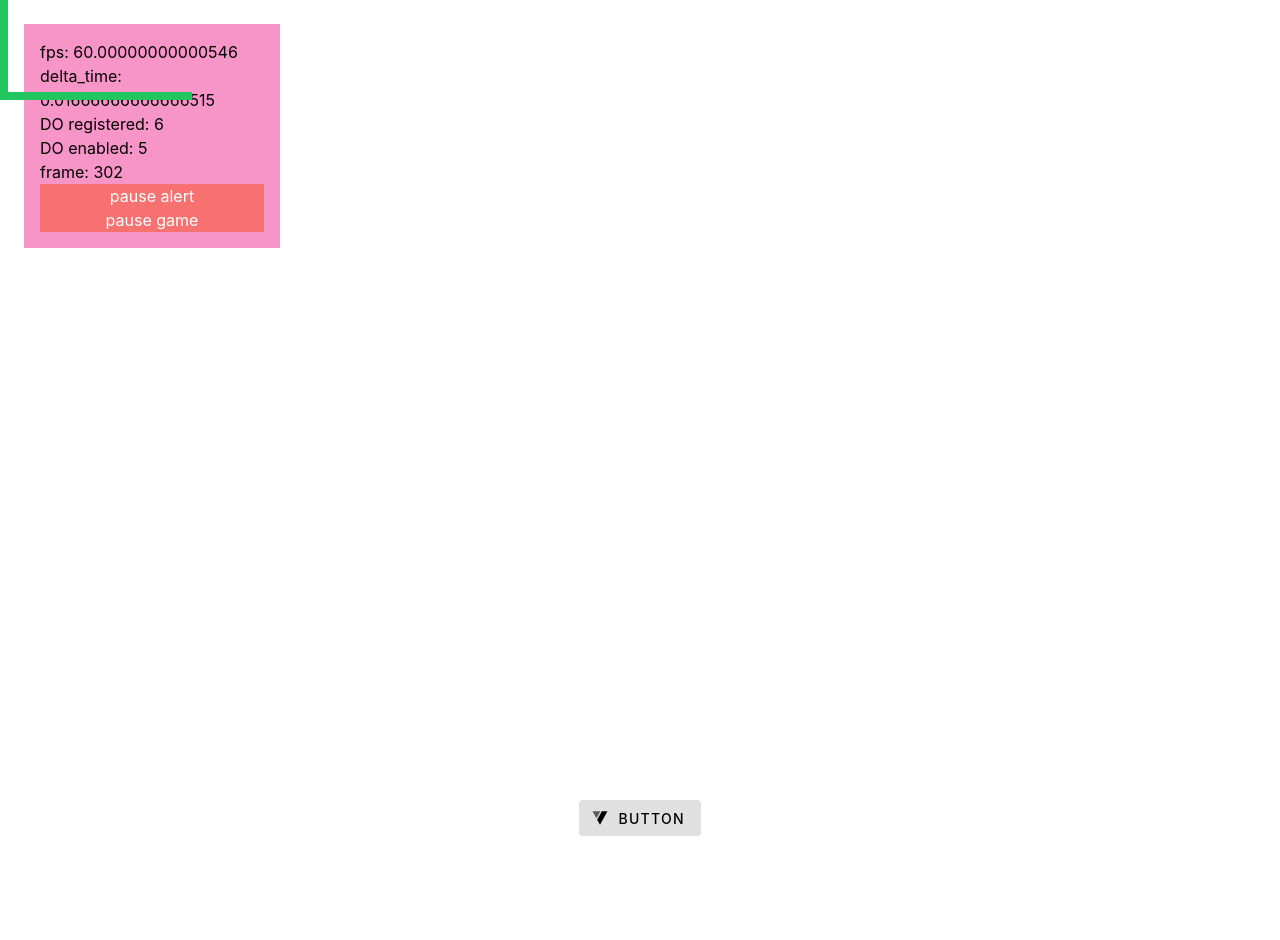
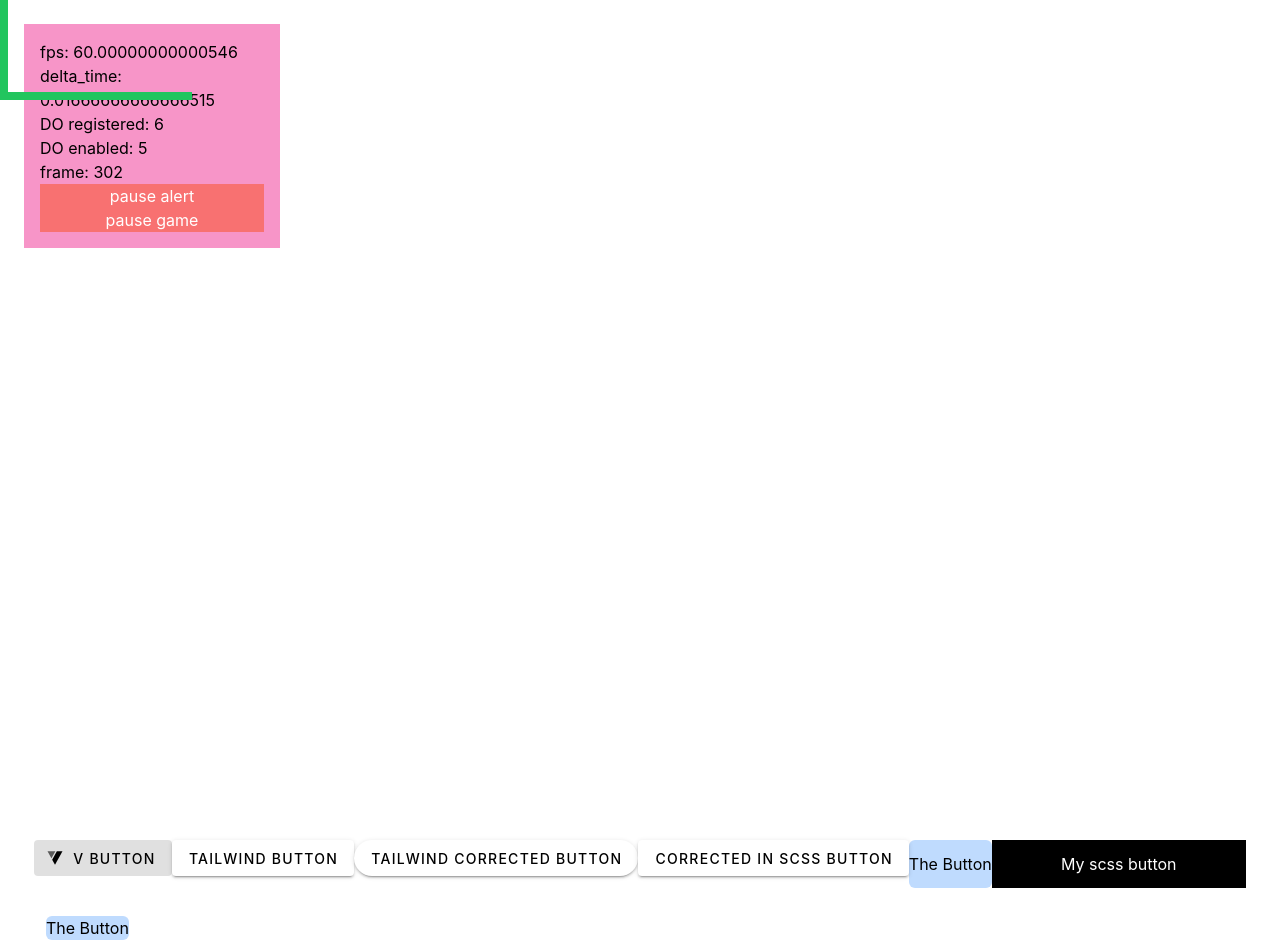
Before and after one commit to Decemberay-DA/igorboiko.dev, a Vue app: page / in a window 1280 px wide. Before the commit the page ends 836 px from the top, so only its background shows below. Built offline with nearby package versions, Linux system fonts and the light colour scheme.

Commit message:
somethinging

```diff
--- a/src/App.vue
+++ b/src/App.vue
@@ -5,9 +5,24 @@
 		<ThreeSceneBackground />
 	</div>
 
-	<v-btn prepend-icon="$vuetify" variant="tonal" class="text-xl bg-red-600 hover:bg-red-700">
-		Button
-	</v-btn>
+	<v-row class="mt-10 gap-9">
+		<v-btn prepend-icon="$vuetify" variant="tonal" class="text-xl bg-red-600 hover:bg-red-400">
+			v Button
+		</v-btn>
+		<v-btn class="bg-blue-200 hover:text-white hover:bg-blue-700 hover:rounded-full">
+			tailwind Button
+		</v-btn>
+		<v-btn style="border-radius: 9999px" class="bg-blue-200 hover:text-white hover:bg-blue-700">
+			tailwind corrected Button
+		</v-btn>
+		<v-btn class="btn-corrected"> corrected in scss Button </v-btn>
+		<Button></Button>
+		<button class="pv-btn">My scss button</button>
+	</v-row>
+
+	<div class="mt-10 gap-9">
+		<Button></Button>
+	</div>
 </template>
 
 <script setup lang="ts">
@@ -16,6 +31,8 @@ import DevDebugger from "./scripts/DevUnilities/DevDebugger.vue";
 import CursorBetrayalElement from "./scripts/MegaCursor/CursorBetrayalElement.vue";
 import ThreeSceneBackground from "./scripts/ThreeJS/ThreeSceneBackground.vue";
 import FloatingElementsGrid from "./scripts/Testes/FloatingElementsGrid.vue";
+
+import Button from "./components/Common/Button.vue";
 
 // CommonPage
 import Header from "./components/CommonPage/Header.vue";
@@ -32,4 +49,32 @@ import RectangleWithText from "./components/RectangleWithText.vue";
 .pv-js-live-floating-subject {
 	content: "";
 }
+
+.pv-btn {
+	// @extend .h3;
+
+	width: 254px;
+	height: 48px;
+	color: white;
+	background-color: black;
+
+	&__square_icon {
+		// @extend .button;
+		width: 48px;
+		height: 48px;
+	}
+
+	&:hover {
+		// @extend .white-with-hard-shadow;
+		color: black;
+		transition-duration: 0.1s;
+		box-shadow: 3px 3px 0px 0px black;
+	}
+	&:active {
+		// @extend .white-with-hard-shadow;
+		color: black;
+		transition-duration: 0.01s;
+		box-shadow: 10px 10px 0px 0px black;
+	}
+}
 </style>
--- /dev/null
+++ b/src/components/Common/Button.vue
@@ -0,0 +1,31 @@
+<template>
+	<button class="btn" @click="clickHandler">The Button</button>
+</template>
+
+<script lang="ts">
+import { defineComponent } from "vue";
+
+export default defineComponent({
+	name: "Button",
+	methods: {
+		clickHandler() {
+			this.$emit("click");
+		},
+	},
+});
+</script>
+
+<style lang="scss" scoped>
+.btn {
+	@apply rounded-full bg-blue-200;
+	@apply flex justify-center items-center border-none rounded-md transition-colors duration-200 ease-in-out;
+
+	&:hover {
+		@apply text-white bg-blue-700;
+	}
+
+	&:active {
+		@apply text-black bg-blue-50;
+	}
+}
+</style>
```
